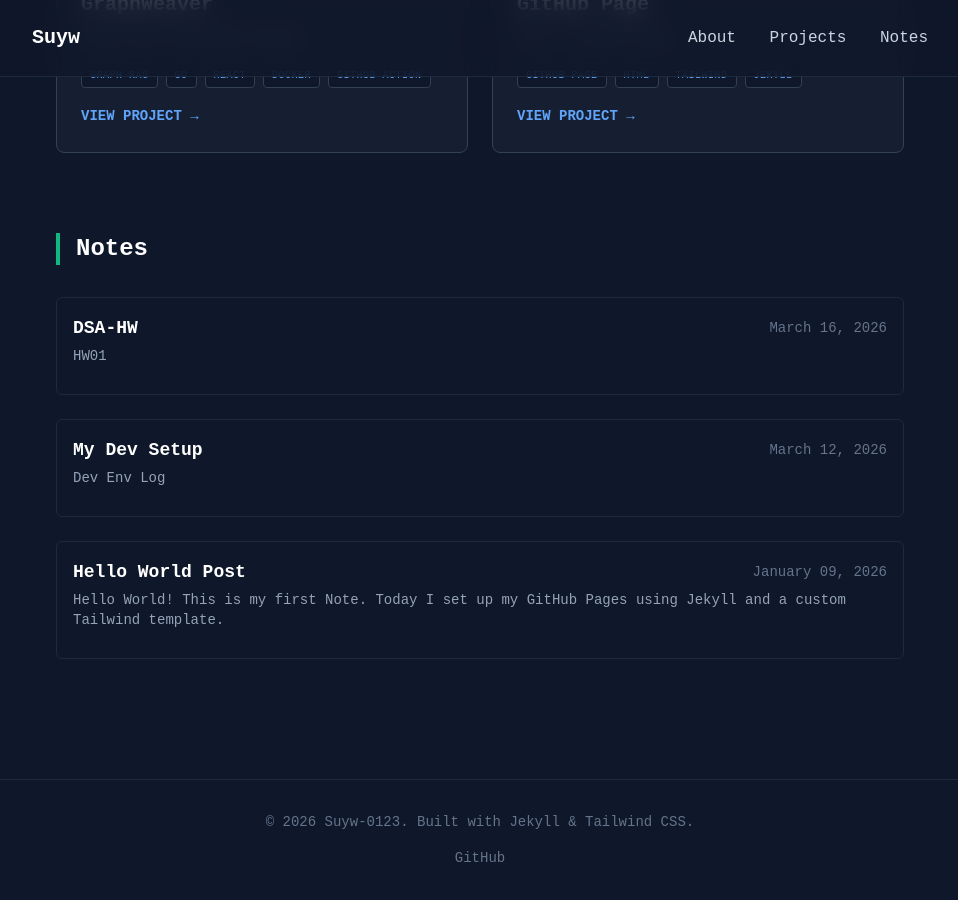
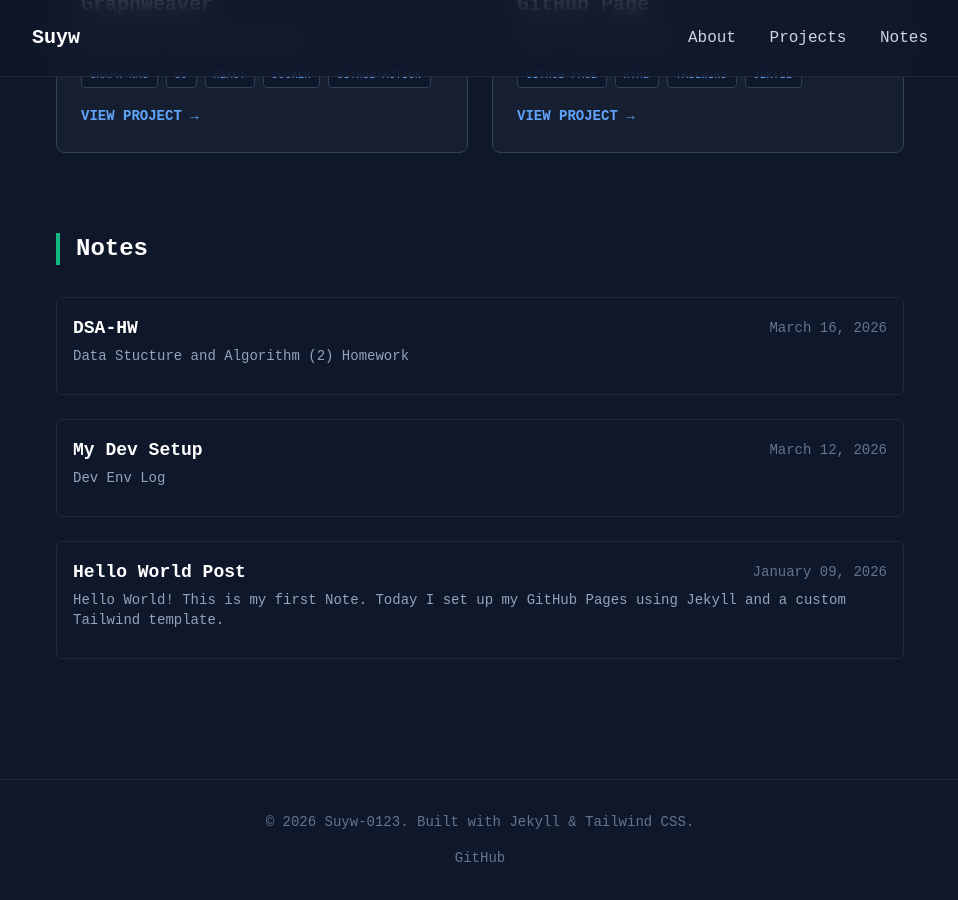
Before and after one commit to Suyw-0123/Suyw-0123.github.io, a Jekyll site: the page built from index.html, in a window 1280 px wide and 900 px high, scrolled down 954 px. Shown: the whole window, without its empty margins (160-1118 px from the left). Built offline with Jekyll 4.4.1, drawn with Linux system fonts in a browser that asks for light colours; nearby versions of some CDN libraries.

Commit message:
idk what commit msg should I write

```diff
--- a/_posts/2026-03-16-dsa2.md
+++ b/_posts/2026-03-16-dsa2.md
@@ -3,6 +3,8 @@ layout: page
 title: DSA-HW
 date: 2026-03-16
 ---
+
+Data Stucture and Algorithm (2) Homework
 
 ## HW01
 
```
Also changed, not shown: _posts/2026-03-12-my-dev-setup-pragmatic.md (+0 -1 lines).
